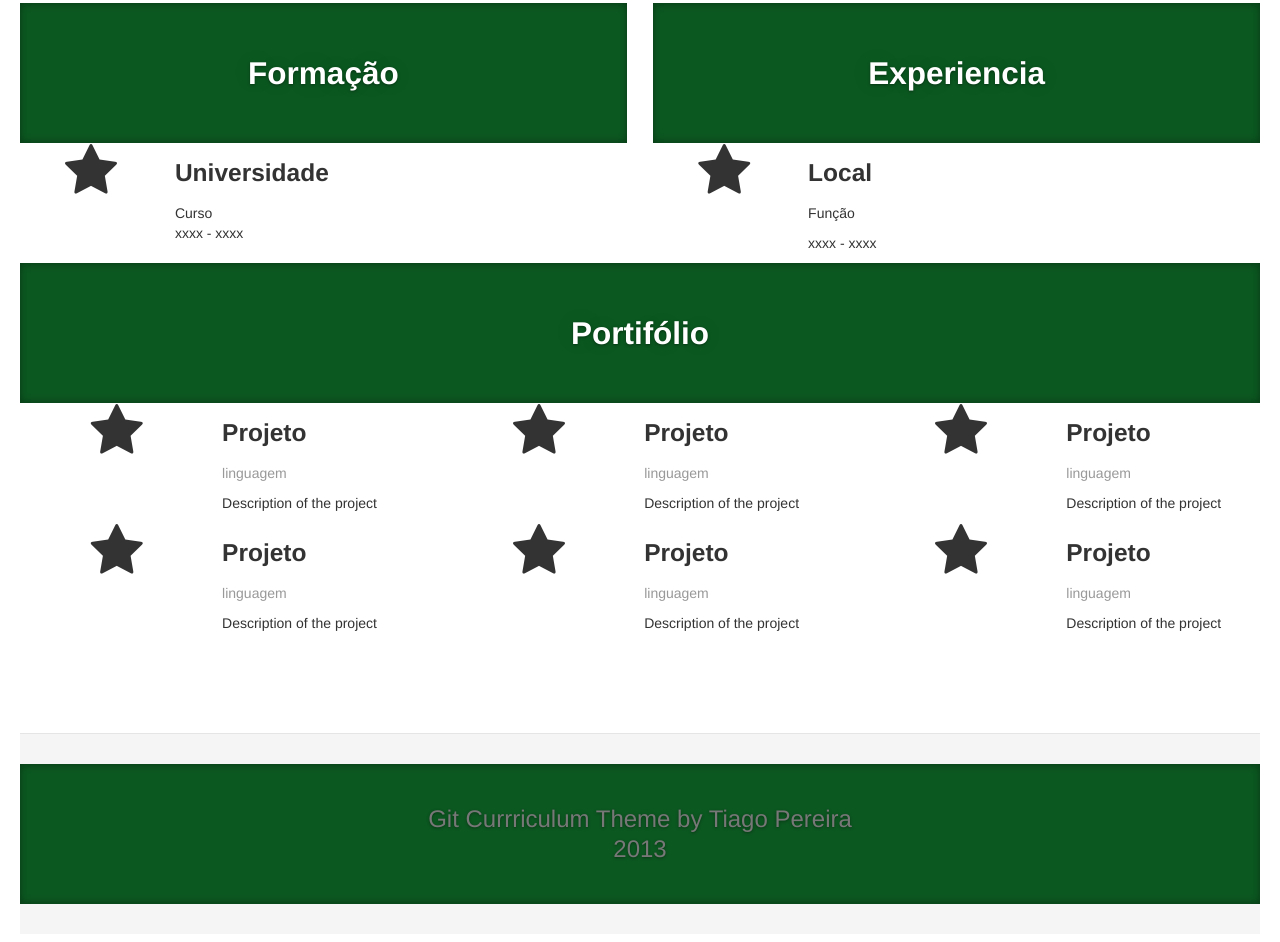
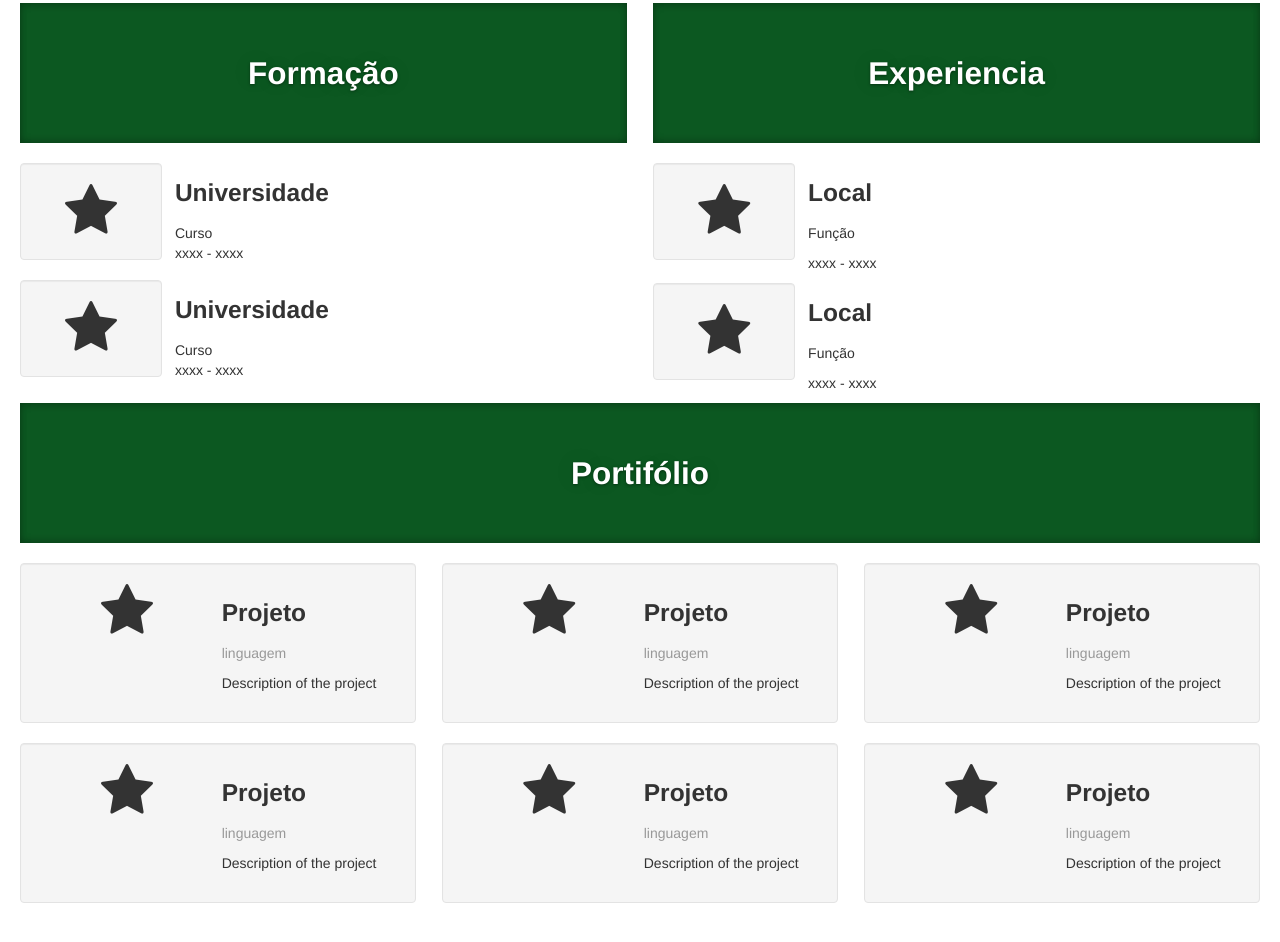
Before and after one commit to runys/github-curriculum-template, a plain HTML site: page index.html in a window 1280 px wide. Shown: the part 338-1280 px from the top of the page. Drawn offline with Linux system fonts and the light colour scheme.

Commit message:
Organized the elements under Formation Experience and Portifolio.

```diff
--- a/index.html
+++ b/index.html
@@ -82,9 +82,17 @@
 			<div class="span6">
 				<!-- mudar o tamanho disso -->
 				<div class="jumbotron"><h2>Formação</h2></div>
-
+				<br>
 				<div class="row-fluid">
-					<div class="span3"><center><i class="icon-star icon-4x"></i></center></div>
+					<div class="span3 well"><center><i class="icon-star icon-4x"></i></center></div>
+					<div class="span3">
+						<h3>Universidade</h3>
+						<p>Curso <br>
+						xxxx - xxxx</p>
+					</div>
+				</div>
+				<div class="row-fluid">
+					<div class="span3 well"><center><i class="icon-star icon-4x"></i></center></div>
 					<div class="span3">
 						<h3>Universidade</h3>
 						<p>Curso <br>
@@ -95,8 +103,17 @@
 
 			<div class="span6">
 				<div class="jumbotron"><h2>Experiencia</h2></div>
+				<br>
 				<div class="row-fluid">
-					<div class="span3"><center><i class="icon-star icon-4x"></i></center></div>
+					<div class="span3 well"><center><i class="icon-star icon-4x"></i></center></div>
+					<div class="span3">
+						<h3>Local</h3>
+						<p>Função</p>
+						<p>xxxx - xxxx</p>
+					</div>
+				</div>
+				<div class="row-fluid">
+					<div class="span3 well"><center><i class="icon-star icon-4x"></i></center></div>
 					<div class="span3">
 						<h3>Local</h3>
 						<p>Função</p>
@@ -109,9 +126,10 @@
 		<div class="row-fluid">
 			<!-- titulo -->
 			<div class="jumbotron"><center><h2>Portifólio</h2></center></div>
+			<br>
 			<!-- primeira linha de projetos -->
 			<div class="row-fluid">
-				<div class="span4">
+				<div class="span4 well">
 					<div class="span6"><center><i class="icon-star icon-4x"></i></center></div>
 					<div class="span6">
 						<h3>Projeto</h3>
@@ -119,7 +137,7 @@
 						<p>Description of the project</p>
 					</div>
 				</div>
-				<div class="span4">
+				<div class=" well span4">
 					<div class="span6"><center><i class="icon-star icon-4x"></i></center></div>
 					<div class="span6">
 						<h3>Projeto</h3>
@@ -127,7 +145,7 @@
 						<p>Description of the project</p>
 					</div>
 				</div>
-				<div class="span4">
+				<div class="well span4">
 					<div class="span6"><center><i class="icon-star icon-4x"></i></center></div>
 					<div class="span6">
 						<h3>Projeto</h3>
@@ -139,7 +157,7 @@
 
 			<!-- segunda linha de projetos -->
 			<div class="row-fluid">
-				<div class="span4">
+				<div class="well span4">
 					<div class="span6"><center><i class="icon-star icon-4x"></i></center></div>
 					<div class="span6">
 						<h3>Projeto</h3>
@@ -147,7 +165,7 @@
 						<p>Description of the project</p>
 					</div>
 				</div>
-				<div class="span4">
+				<div class="well span4">
 					<div class="span6"><center><i class="icon-star icon-4x"></i></center></div>
 					<div class="span6">
 						<h3>Projeto</h3>
@@ -155,7 +173,7 @@
 						<p>Description of the project</p>
 					</div>
 				</div>
-				<div class="span4">
+				<div class="well span4">
 					<div class="span6"><center><i class="icon-star icon-4x"></i></center></div>
 					<div class="span6">
 						<h3>Projeto</h3>
@@ -169,11 +187,9 @@
 
 		<br>
 
-		<footer class="footer">
-			<div class="jumbotron">
-				<p class="text-center">Git Currriculum Theme by Tiago Pereira<p>
-				<p>2013</p>
-			</div>
+		<footer class="footer jumbotron">
+			<p>Git Currriculum Theme by Tiago Pereira<p>
+			<p>2013</p>
 		</footer>
 	</div>
 
```
